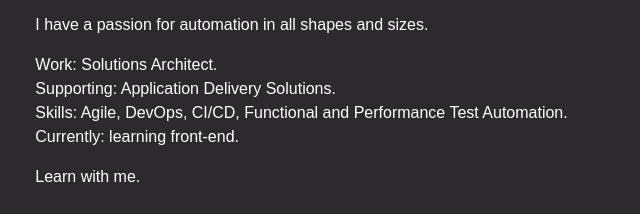
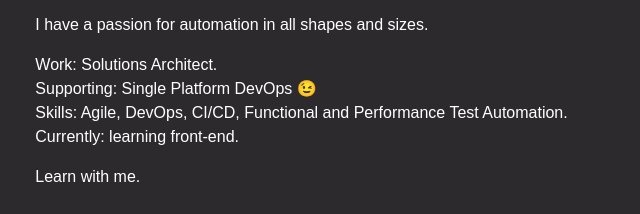
Before and after one commit to mrbradleylee/mrbradleylee.com, an Eleventy site: page src/index.md in a window 1280 px wide. Shown: the part 534-748 px from the top of the page, 319-959 px from the left. Built offline with nearby package versions, Linux system fonts and the light colour scheme; Eleventy itself is replaced by a stand-in of ours; files that its build step writes are made by us from their sources.

Commit message:
Update role

```diff
--- a/src/index.md
+++ b/src/index.md
@@ -15,7 +15,7 @@
 <br>
 
 Work: Solutions Architect.<br>
-Supporting: Application Delivery Solutions.<br>
+Supporting: Single Platform DevOps 😉<br>
 Skills: Agile, DevOps, CI/CD, Functional and Performance Test Automation.<br>
 Currently: learning front-end.
 <br>
```
